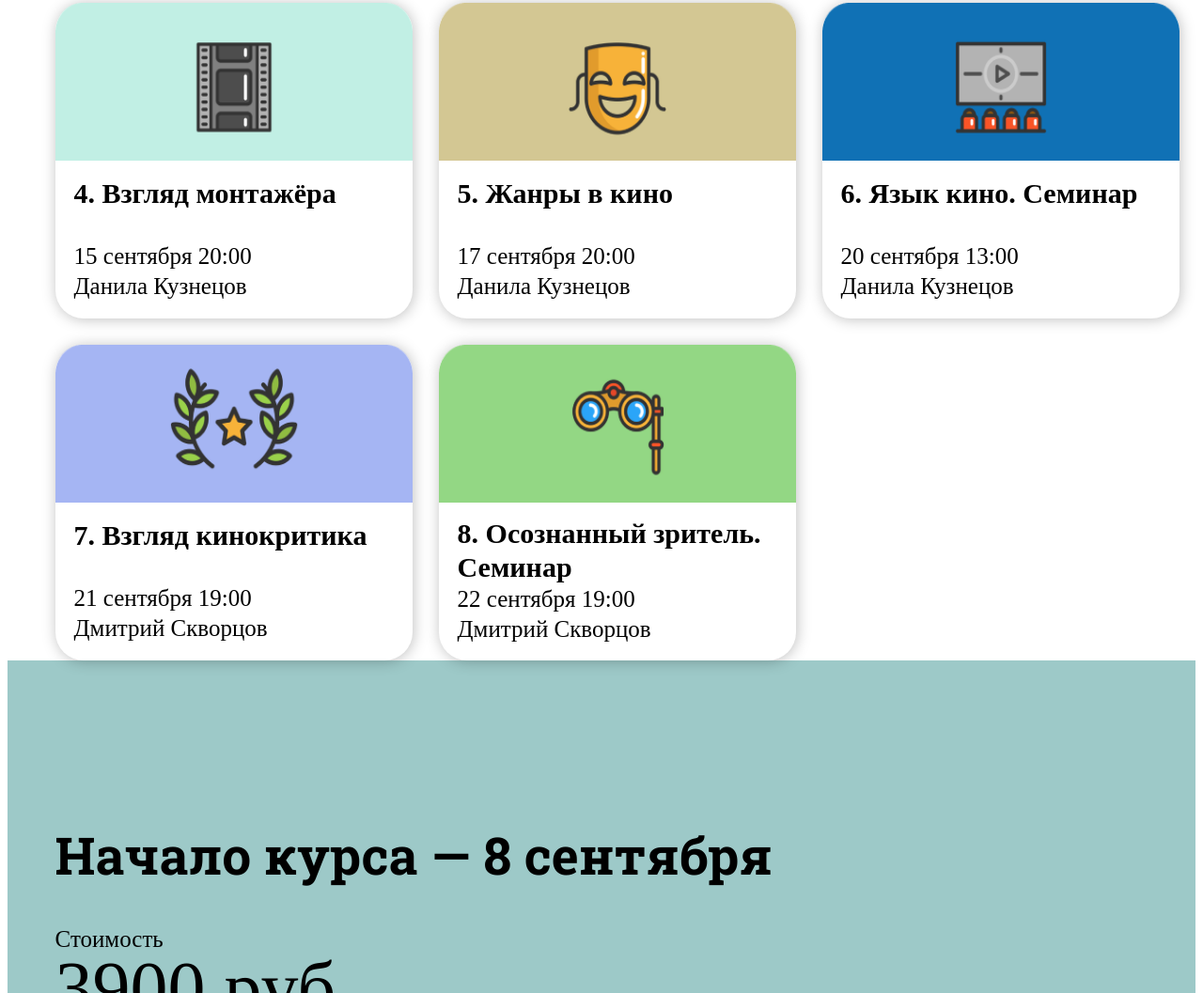
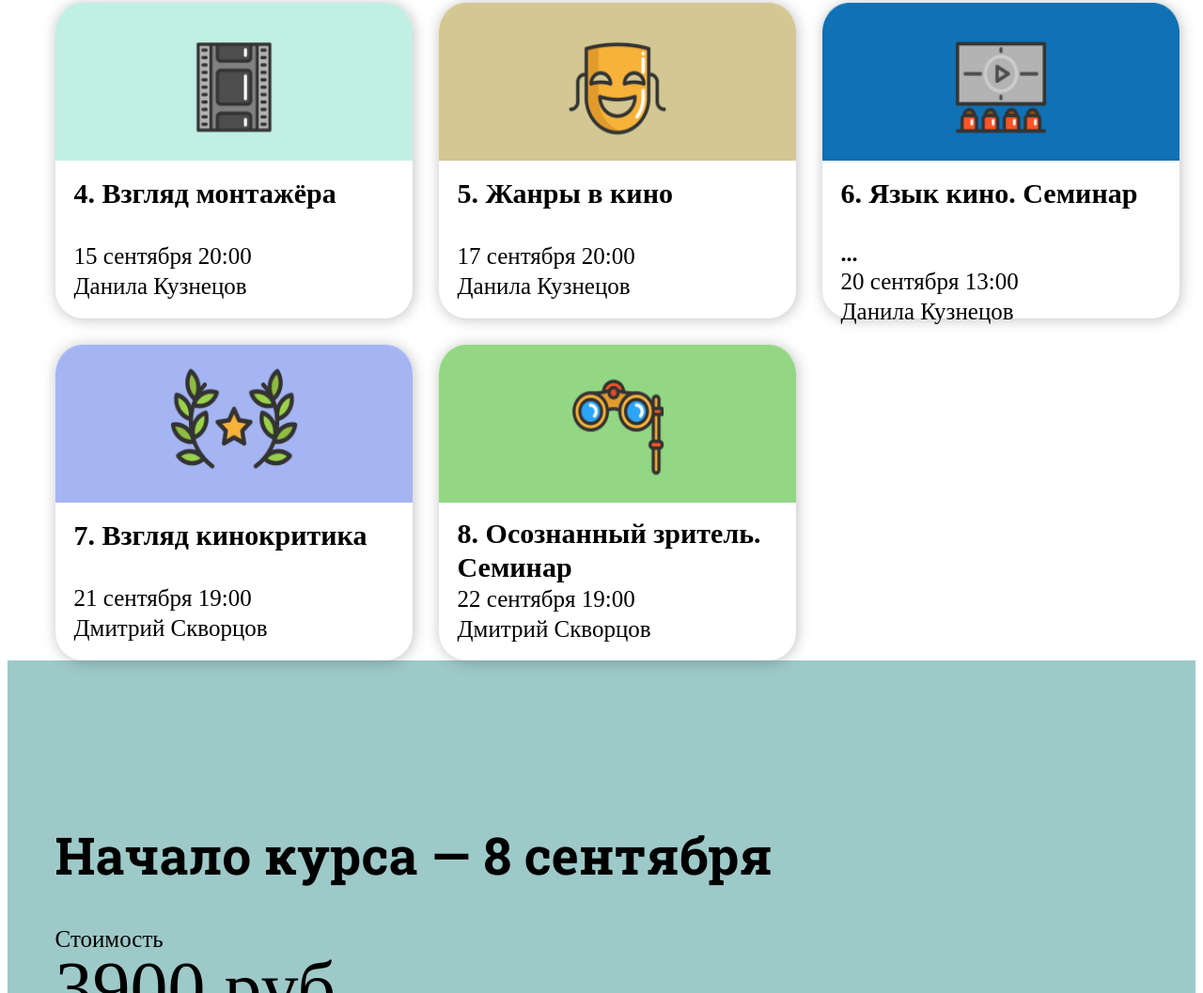
Before and after one commit to aytenali/Test3, a plain HTML site: page index.html in a window 1280 px wide. Shown: the part 764-1821 px from the top of the page at 94% size. Drawn offline with Linux system fonts and the light colour scheme.

Commit message:
CodeAyten

```diff
--- a/index.html
+++ b/index.html
@@ -1,6 +1,5 @@
 <!DOCTYPE html>
 <html lang="en">
-
 <head>
     <meta charset="UTF-8">
     <meta http-equiv="X-UA-Compatible" content="IE=edge">
@@ -62,6 +61,7 @@
                         <img src="./assets/img/Rectangle 15.png" alt="img">
                         <div class="box-info">
                             <h3>6. Язык кино. Семинар</h3>
+                            <h2> ...</h2>
                             <p>20 сентября 13:00 <br>
                                 Данила Кузнецов</p>
                         </div>
```
